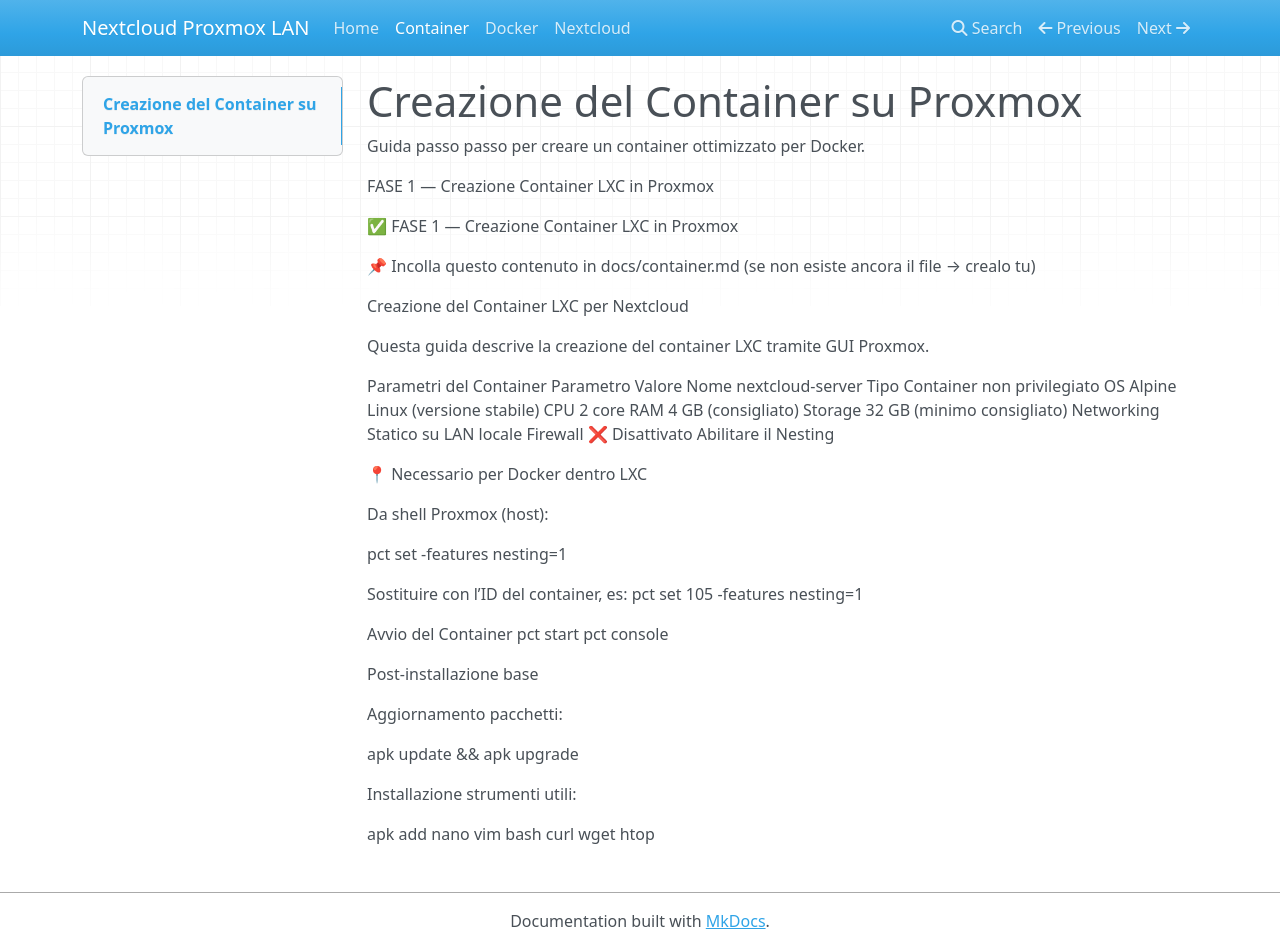
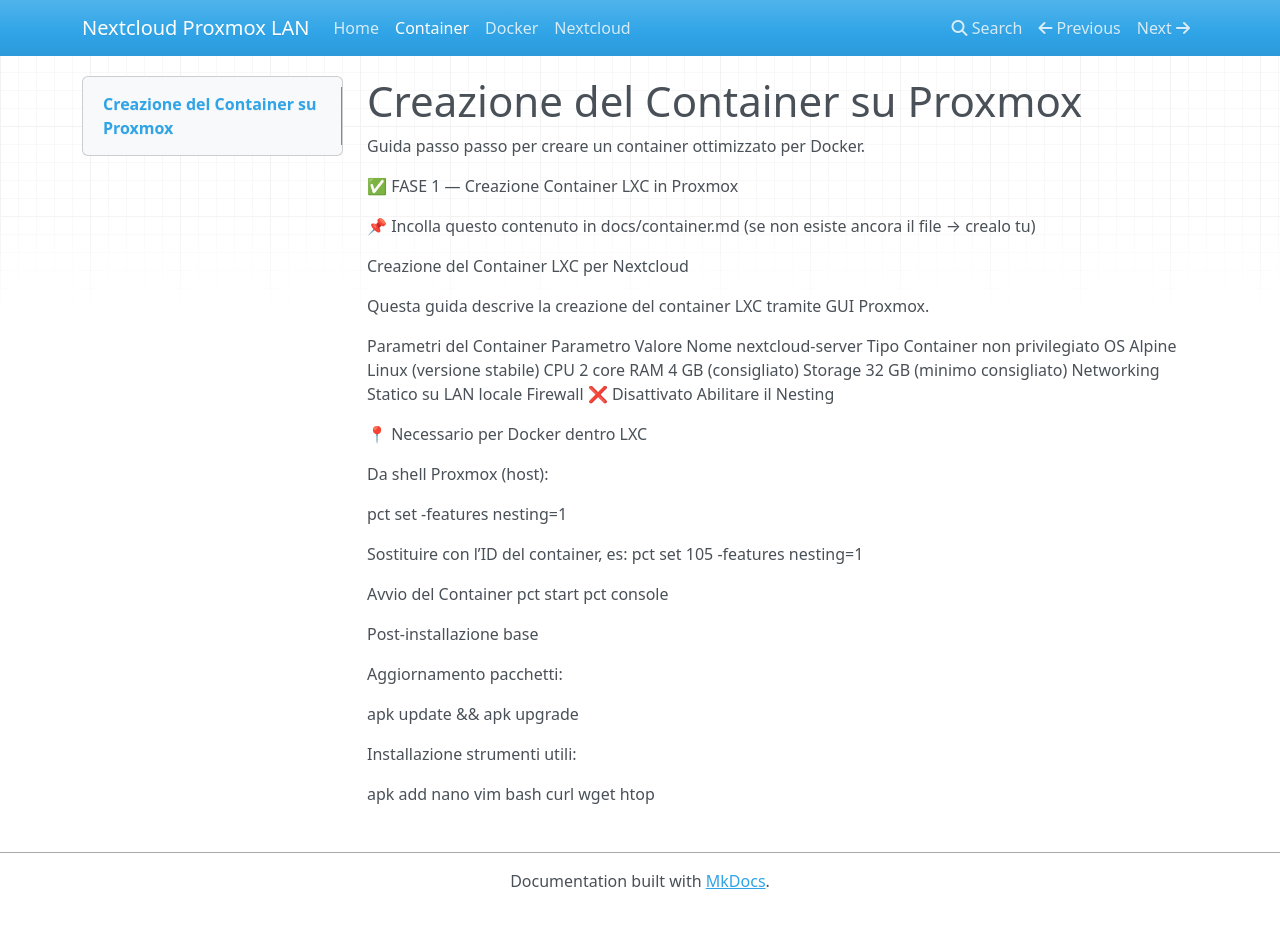
Before and after one commit to masilib/nextcloud-proxmox-lan, an MkDocs documentation site: the page built from docs/01-creazione-container.md, in a window 1280 px wide and 949 px high. Built offline with MkDocs 1.6.1, drawn with Linux system fonts in a browser that asks for light colours; nearby versions of some CDN libraries.

Commit message:
Update 01-creazione-container.md

```diff
--- a/docs/01-creazione-container.md
+++ b/docs/01-creazione-container.md
@@ -2,7 +2,6 @@
 
 Guida passo passo per creare un container ottimizzato per Docker.
 
-FASE 1 — Creazione Container LXC in Proxmox
 
 
 ✅ FASE 1 — Creazione Container LXC in Proxmox
```
